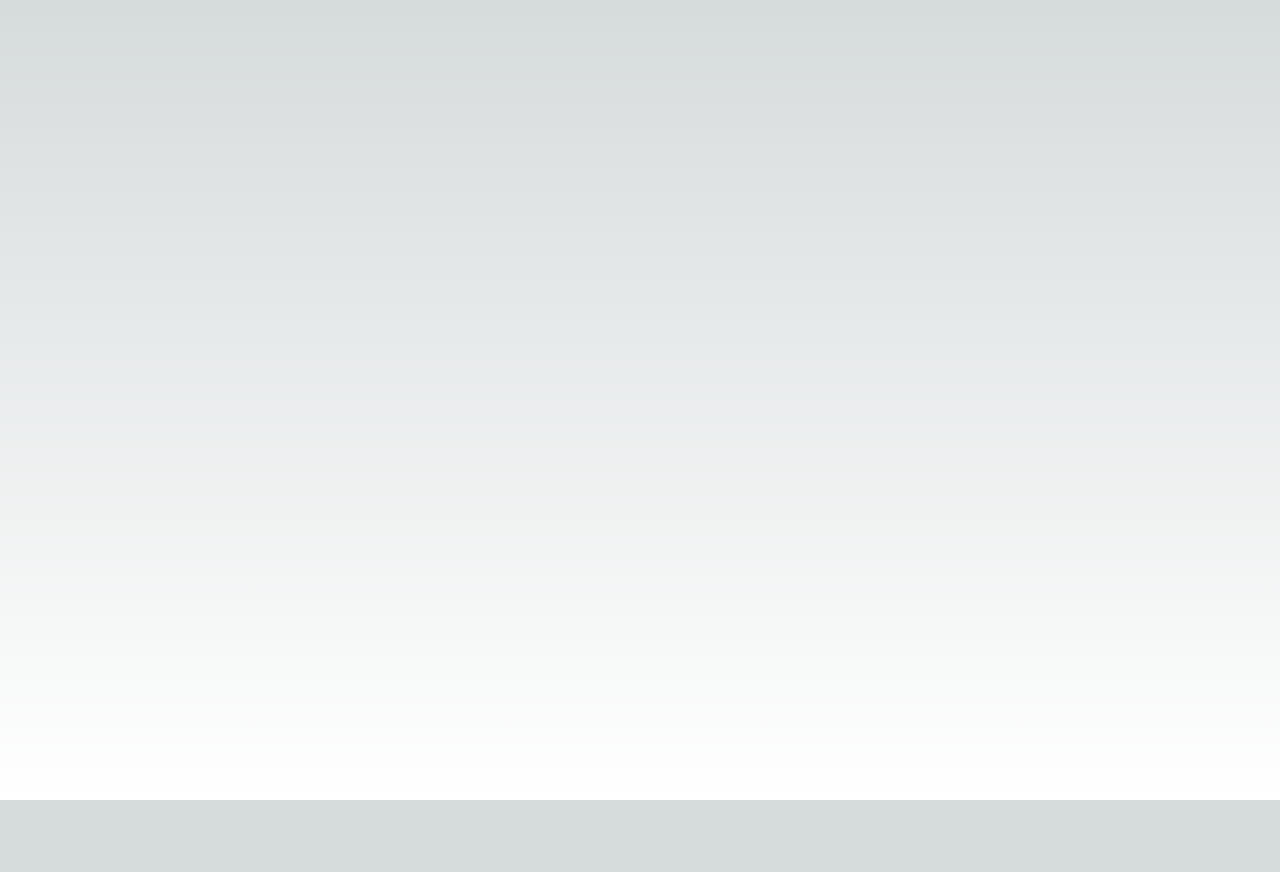
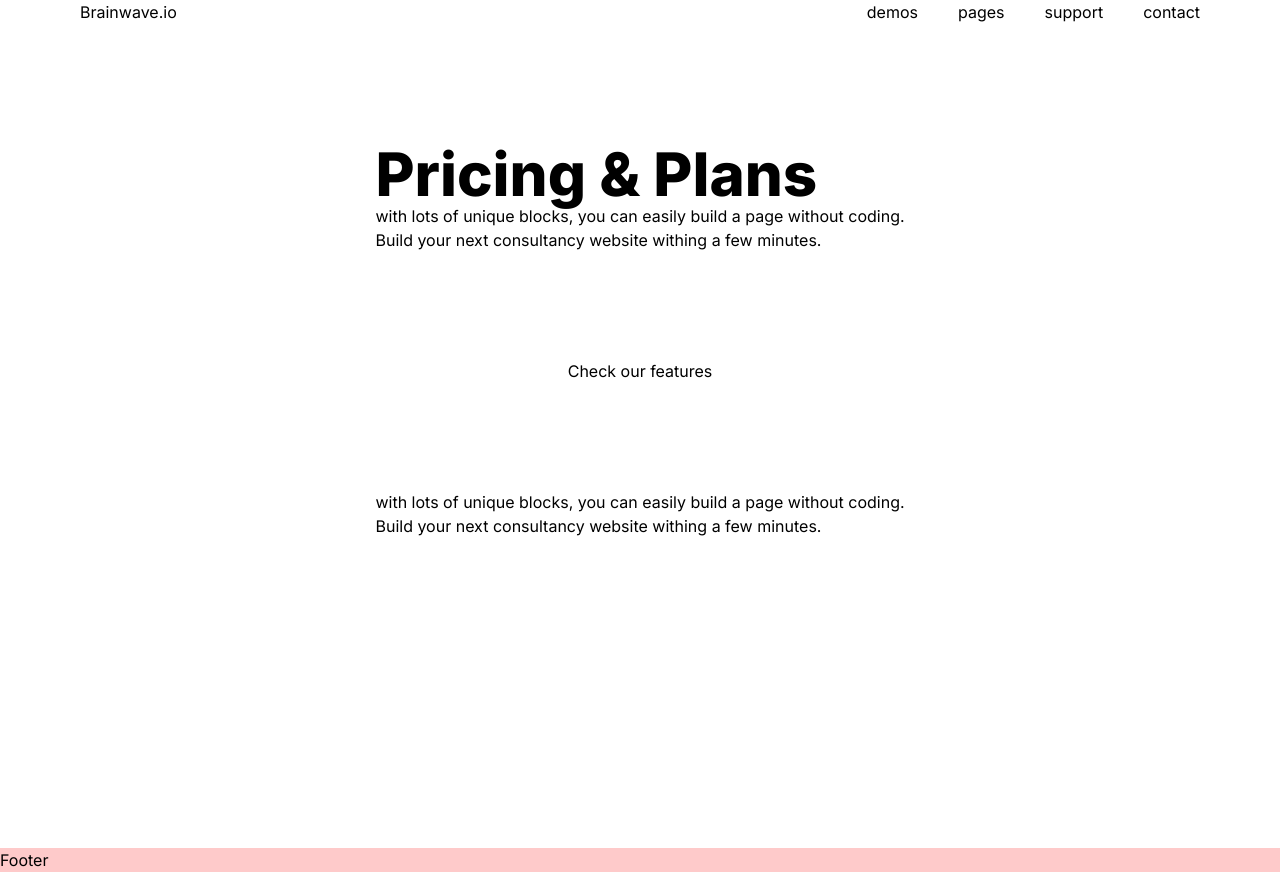
Before and after one commit to bp289/umbrl-task, a Next.js app: page / in a window 1280 px wide. Before the commit the page ends 800 px from the top, so only its background shows below. Built offline with nearby package versions, Linux system fonts and the light colour scheme.

Commit message:
layout complete, adding styling

```diff
--- /dev/null
+++ b/src/app/components/FeatureCard.tsx
@@ -0,0 +1,19 @@
+import React from "react";
+
+type Props = {
+  title: string;
+  icon: React.ReactNode;
+  children: React.ReactNode;
+};
+
+export const FeatureCard = ({ title, icon, children }: Props) => {
+  return (
+    <div>
+      <p>{icon}</p>
+      <div>
+        <h3>{title}</h3>
+        <p>{children}</p>
+      </div>
+    </div>
+  );
+};
--- a/src/app/components/Footer.tsx
+++ b/src/app/components/Footer.tsx
@@ -3,7 +3,7 @@ import React from "react";
 type Props = {};
 
 const Footer = (props: Props) => {
-  return <div>Footer</div>;
+  return <footer className="bg-red-200">Footer</footer>;
 };
 
 export default Footer;
--- a/src/app/components/Header.tsx
+++ b/src/app/components/Header.tsx
@@ -2,8 +2,25 @@ import React from "react";
 
 type Props = {};
 
+const navList: string[] = ["demos", "pages", "support", "contact"];
+
 const Header = (props: Props) => {
-  return <div className="bg-red-200">Header</div>;
+  return (
+    <header className="bg-white w-full h-[3rem] ">
+      <div className="flex justify-between items-center mx-20">
+        <h1 className="text-black">Brainwave.io</h1>
+        <div>
+          {navList.map((item) => {
+            return (
+              <a key={item} className="text-black ml-10" href={`/${item}`}>
+                {item}
+              </a>
+            );
+          })}
+        </div>
+      </div>
+    </header>
+  );
 };
 
 export default Header;
--- /dev/null
+++ b/src/app/components/Hero.tsx
@@ -0,0 +1,17 @@
+import React from "react";
+
+type Props = {};
+
+export const Hero = (props: Props) => {
+  return (
+    <section className="">
+      <h1 className="text-black text-6xl font-extrabold">Pricing & Plans</h1>
+      <p className="text-black">
+        with lots of unique blocks, you can easily build a page without coding.
+      </p>
+      <p className="text-black">
+        Build your next consultancy website withing a few minutes.
+      </p>
+    </section>
+  );
+};
--- /dev/null
+++ b/src/app/components/TierCard.tsx
@@ -0,0 +1,29 @@
+import React from "react";
+
+type Props = {
+  price: number;
+  tierName: string;
+  buttonType: "dark" | "light";
+  tierPerks: [{ included: boolean; value: string }];
+};
+
+export const TierCard = ({ price, tierName, buttonType, tierPerks }: Props) => {
+  return (
+    <div>
+      <p>{tierName}</p>
+      <p>{price} / month</p>
+      {tierPerks.map(
+        ({ included, value }: { included: boolean; value: string }) => (
+          <p key={value}>{value}</p>
+        )
+      )}
+      {buttonType === "dark" ? (
+        <button>dark button</button>
+      ) : (
+        <button>light button</button>
+      )}
+
+      <p>no credit card required</p>
+    </div>
+  );
+};
--- a/src/app/layout.tsx
+++ b/src/app/layout.tsx
@@ -1,6 +1,8 @@
 import type { Metadata } from "next";
 import { Inter } from "next/font/google";
 import "./globals.css";
+import Header from "./components/Header";
+import Footer from "./components/Footer";
 
 const inter = Inter({ subsets: ["latin"] });
 
@@ -16,7 +18,11 @@ export default function RootLayout({
 }>) {
   return (
     <html lang="en">
-      <body className={inter.className}>{children}</body>
+      <body className={inter.className}>
+        <Header />
+        {children}
+        <Footer />
+      </body>
     </html>
   );
 }
--- a/src/app/page.tsx
+++ b/src/app/page.tsx
@@ -1,7 +1,21 @@
 import Image from "next/image";
-
+import { Hero } from "./components/Hero";
 export default function Home() {
   return (
-    <main className="flex min-h-screen flex-col items-center justify-between p-24"></main>
+    <main className="flex min-h-screen flex-col items-center justify-between p-24 bg-white">
+      <Hero />
+      <h1>Check our features</h1>
+      <section>
+        <p>
+          with lots of unique blocks, you can easily build a page without
+          coding.
+        </p>
+        <p>Build your next consultancy website withing a few minutes.</p>
+      </section>
+      <div className="grid grid-cols-1 sm:grid-cols-2 md:grid-cols-3 lg:grid-cols-4 xl:grid-cols-5 gap-10"></div>
+      <div>
+        <div></div>
+      </div>
+    </main>
   );
 }
```
